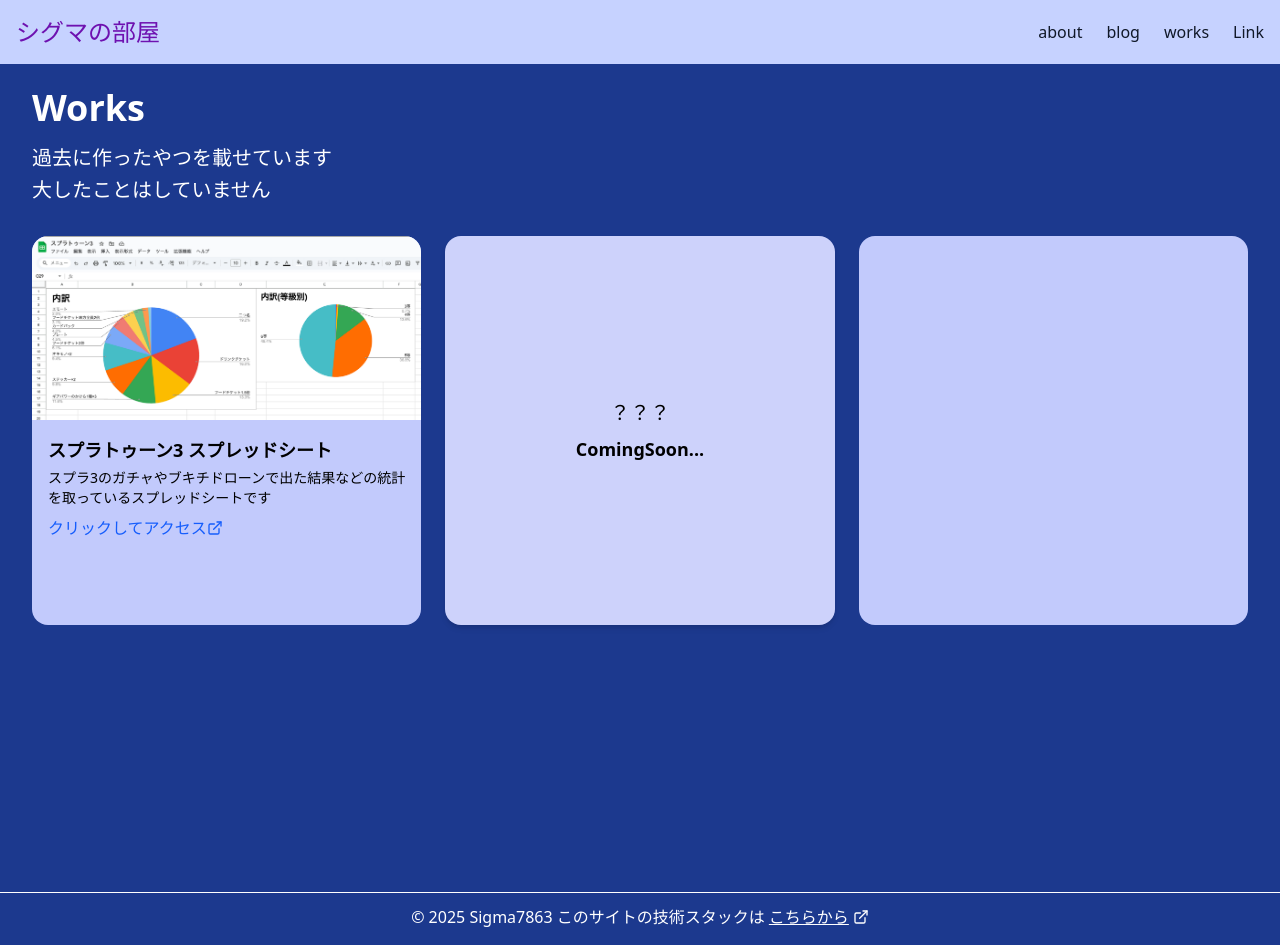
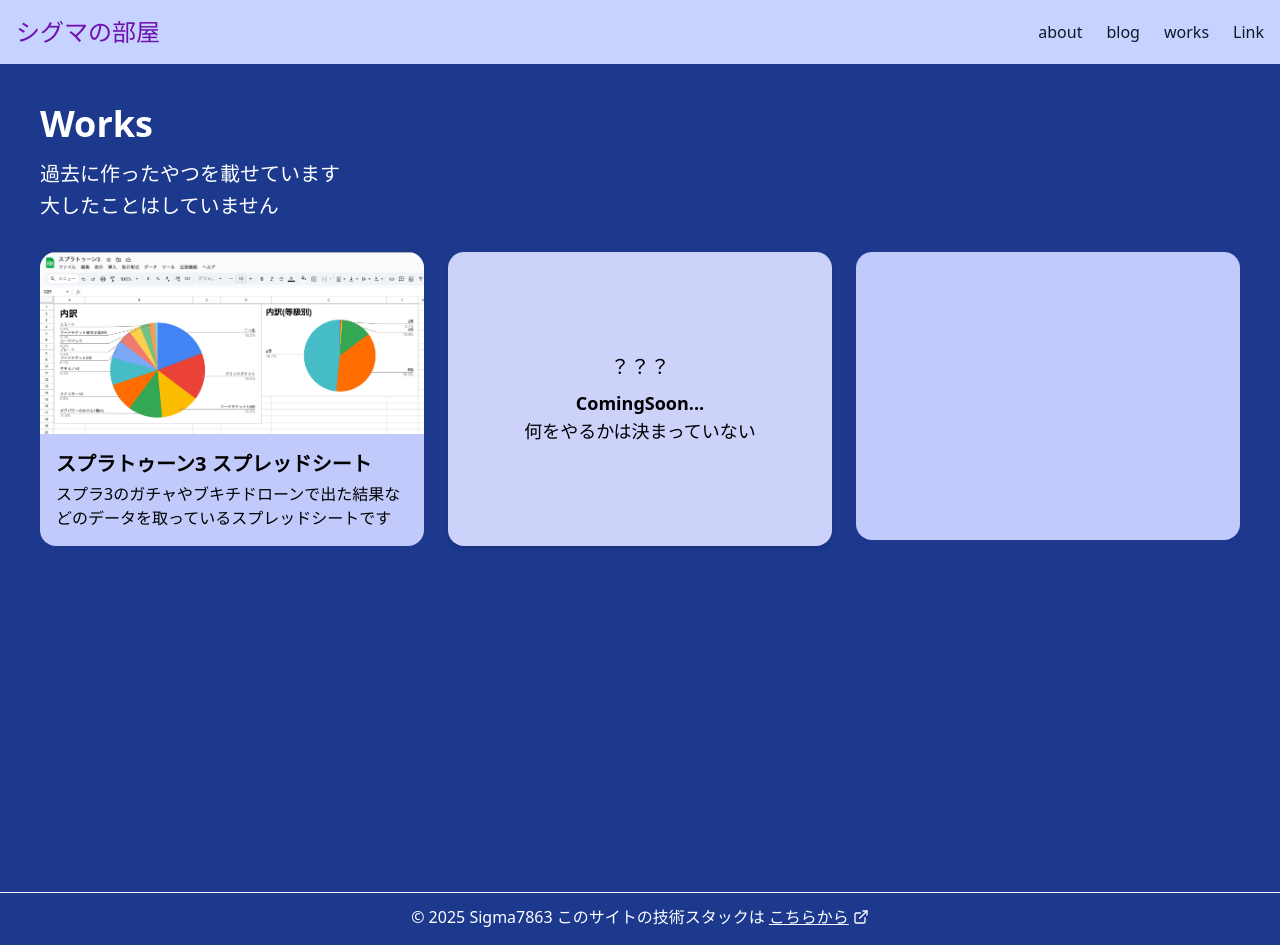
Before and after one commit to sigma7863/sigma7863.github.io, a Next.js app: page /works in a window 1280 px wide. Built offline with nearby package versions, Linux system fonts and the light colour scheme.

Commit message:
ボックスのサイズを変更

```diff
--- a/src/app/works/page.tsx
+++ b/src/app/works/page.tsx
@@ -1,11 +1,12 @@
 import Link from "next/link";
 import Image from "next/image";
-import { ExternalLink } from 'lucide-react';
+// import { ExternalLink } from 'lucide-react';
 
 export default function Works() {
   return (
     <>
-      <main className="min-h-screen bg-blue-900 text-white px-8 py-6">
+      <main className="min-h-screen bg-blue-900 text-white px-10 py-10">
+        <div className="max-w-7xl mx-auto">
           <h1 className="text-4xl font-bold mb-4">Works</h1>
           <p className="text-xl mb-1">過去に作ったやつを載せています</p>
           <p className="text-xl mb-8">大したことはしていません</p>
@@ -13,17 +14,13 @@ export default function Works() {
           <div className="grid grid-cols-1 sm:grid-cols-2 md:grid-cols-3 gap-6">
             <Link href="https://docs.google.com/spreadsheets/d/1CHVfHxc5I3HMjK6TT19GLWB0EyuDyx4iaTRm2h4iTQs/edit?usp=sharing"
               target="_blank"
-            className="bg-[#c2cafc] text-black rounded-2xl overflow-hidden hover:scale-101 transition-transform duration-180"
+              className="bg-[#c2cafc] text-black rounded-2xl overflow-hidden hover:scale-102 transition-transform duration-180"
             >
               <Image src="/splatoon3-spreadsheet.png" alt="splatoon3-spreadsheet" width={345.7} height={163.8} className="w-full h-auto"/>
               <div className="p-4">
-              <h2 className="text-lg font-bold">スプラトゥーン3 スプレッドシート</h2>
-              <p className="text-sm mt-1">
-                スプラ3のガチャやブキチドローンで出た結果などの統計を取っているスプレッドシートです
-              </p>
-              <p className="inline-flex items-center text-base text-blue-600 mt-2 hover:underline">
-                クリックしてアクセス
-                <ExternalLink className="w-4 h-4" />
+                <h2 className="text-xl font-bold inline-flex items-center gap-0.5">スプラトゥーン3 スプレッドシート</h2>
+                <p className="text-base mt-1">
+                  スプラ3のガチャやブキチドローンで出た結果などのデータを取っているスプレッドシートです
                 </p>
               </div>
             </Link>
@@ -31,8 +28,12 @@ export default function Works() {
             <div className="bg-[#cdd2fb] rounded-2xl aspext-square flex flex-col items-center justify-center text-center shadow-md">
               <p className="text-black text-xl mb-2">？？？</p>
               <h2 className="text-black text-lg font-bold">ComingSoon...</h2>
+              <h2 className="text-black text-lg">何をやるかは決まっていない</h2>
+
             </div>
-          <div className="bg-[#c2cafc] rounded-2xl aspect-square" />
+
+            <div className="bg-[#c2cafc] rounded-2xl aspect-4/3" />
+          </div>
         </div>
       </main>
     </>
```
Lines whose indentation alone changed are shown as unchanged.
